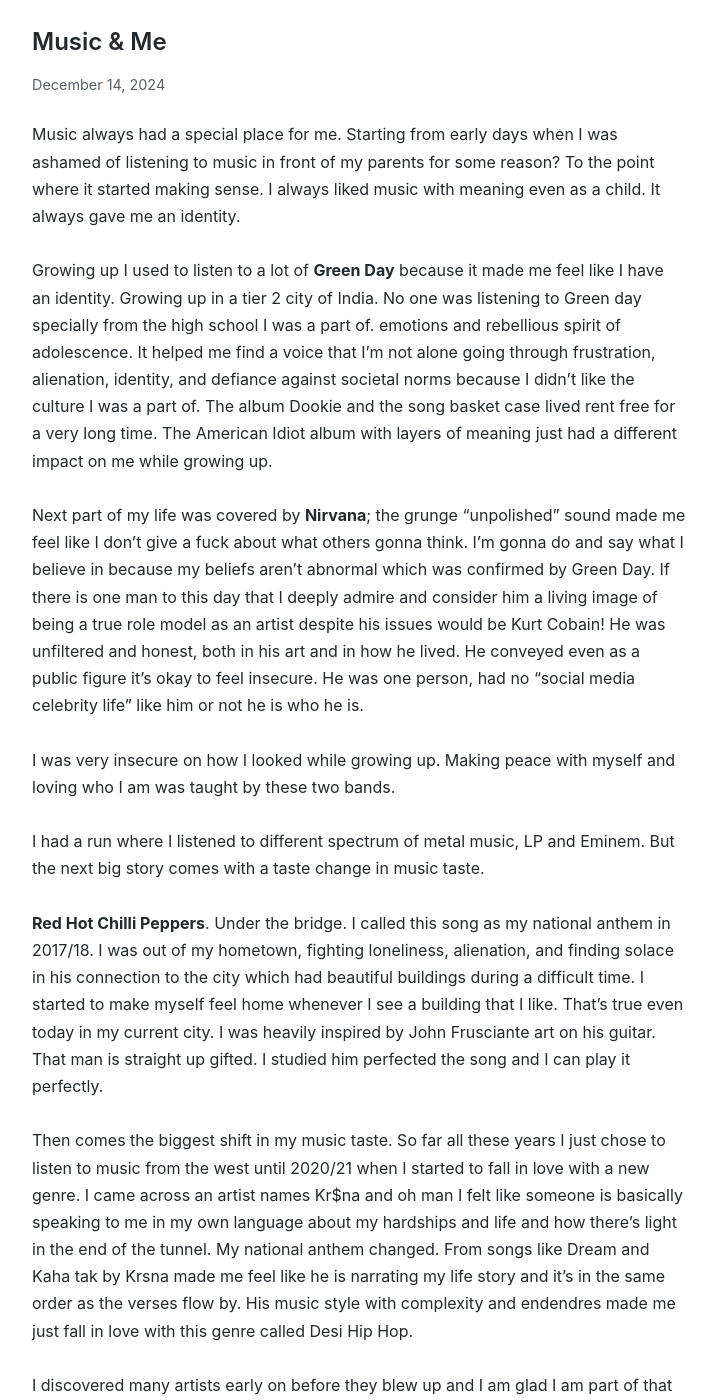
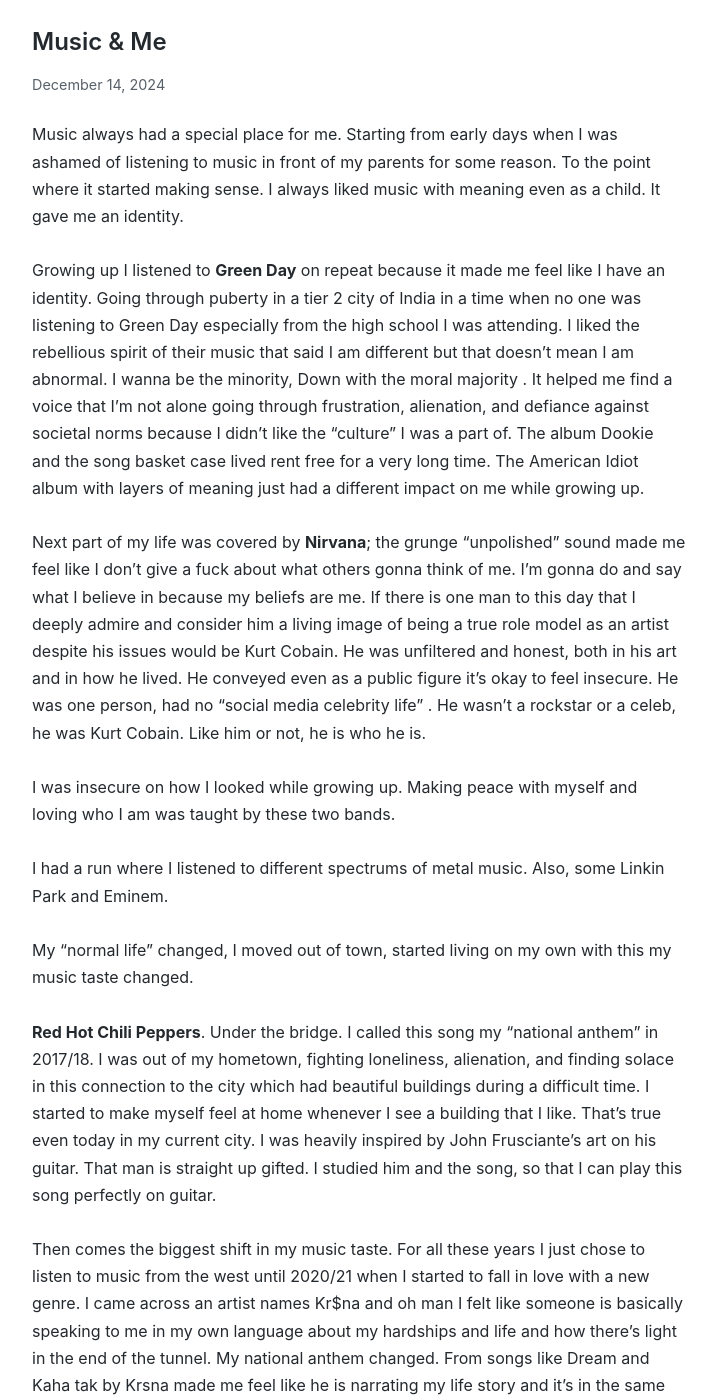
Before and after one commit to brikjr/blogs, a Jekyll site: the page built from _posts/2024-12-14-music-me.md, in a window 1280 px wide and 1400 px high, scrolled down 212 px. Shown: the whole window, without its empty margins (281-997 px from the left). Built offline with Jekyll 4.4.1, drawn with Linux system fonts in a browser that asks for light colours; some of the changed text lies outside the part shown.

Commit message:
Update post: 2024-12-14-music-me.md

```diff
--- a/_posts/2024-12-14-music-me.md
+++ b/_posts/2024-12-14-music-me.md
@@ -4,31 +4,35 @@
 date: '2024-12-14'
 ---
 
-Music always had a special place for me. Starting from early days when I was ashamed of listening to music in front of my parents for some reason? To the point where it started making sense. I always liked music with meaning even as a child. It always gave me an identity.
+Music always had a special place for me. Starting from early days when I was ashamed of listening to music in front of my parents for some reason. To the point where it started making sense. I always liked music with meaning even as a child. It gave me an identity.
 
 <br>
 
-Growing up I used to listen to a lot of **Green Day** because it made me feel like I have an identity. Growing up in a tier 2 city of India. No one was listening to Green day specially from the high school I was a part of. emotions and rebellious spirit of adolescence. It helped me find a voice that I'm not alone going through frustration, alienation, identity, and defiance against societal norms because I didn't like the culture I was a part of. The album Dookie and the song basket case lived rent free for a very long time. The American Idiot album with layers of meaning just had a different impact on me while growing up.
+Growing up I listened to **Green Day** on repeat because it made me feel like I have an identity. Going through puberty in a tier 2 city of India in a time when no one was listening to Green Day especially from the high school I was attending.  I liked the rebellious spirit of their music that said I am different  but that doesn't mean I am abnormal. I wanna be the minority, Down with the moral majority . It helped me find a voice that I'm not alone going through frustration, alienation,  and defiance against societal norms because I didn't like the "culture" I was a part of. The album Dookie and the song basket case lived rent free for a very long time. The American Idiot album with layers of meaning just had a different impact on me while growing up.
 
 <br>
 
-Next part of my life was covered by **Nirvana**; the grunge "unpolished" sound made me feel like I don't give a fuck about what others gonna think. I'm gonna do and say what I believe in because my beliefs aren't abnormal which was confirmed by Green Day. If there is one man to this day that I deeply admire and consider him a living image of being a true role model as an artist despite his issues would be Kurt Cobain! He was unfiltered and honest, both in his art and in how he lived. He conveyed even as a public figure it's okay to feel insecure. He was one person, had no "social media celebrity life" like him or not he is who he is.
+Next part of my life was covered by **Nirvana**; the grunge "unpolished" sound made me feel like I don't give a fuck about what others gonna think of me. I'm gonna do and say what I believe in because my beliefs are me. If there is one man to this day that I deeply admire and consider him a living image of being a true role model as an artist despite his issues would be Kurt Cobain. He was unfiltered and honest, both in his art and in how he lived. He conveyed even as a public figure it's okay to feel insecure. He was one person, had no "social media celebrity life" . He wasn't a rockstar or a celeb, he was Kurt Cobain. Like him or not, he is who he is.
 
 <br>
 
-I was very insecure on how I looked while growing up. Making peace with myself and loving who I am was taught by these two bands.
+I was insecure on how I looked while growing up. Making peace with myself and loving who I am was taught by these two bands.
 
 <br>
 
-I had a run where I listened to different spectrum of metal music, LP and Eminem. But the next big story comes with a taste change in music taste.
+I had a run where I listened to different spectrums of metal music. Also, some Linkin Park and Eminem.
 
 <br>
 
-**Red Hot Chilli Peppers**. Under the bridge. I called this song as my national anthem in 2017/18. I was out of my hometown, fighting loneliness, alienation, and finding solace in his connection to the city which had beautiful buildings during a difficult time. I started to make myself feel home whenever I see a building that I like. That's true even today in my current city. I was heavily inspired by John Frusciante art on his guitar. That man is straight up gifted. I studied him perfected the song and I can play it perfectly.
+My "normal life" changed, I moved out of town, started living on my own with this my music taste changed.
 
 <br>
 
-Then comes the biggest shift in my music taste. So far all these years I just chose to listen to music from the west until 2020/21 when I started to fall in love with a new genre. I came across an artist names Kr$na and oh man I felt like someone is basically speaking to me in my own language about my hardships and life and how there's light in the end of the tunnel. My national anthem changed. From songs like Dream and Kaha tak by Krsna made me feel like he is narrating my life story and it's in the same order as the verses flow by. His music style with complexity and endendres made me just fall in love with this genre called Desi Hip Hop.
+**Red Hot Chili Peppers**. Under the bridge. I called this song my "national anthem" in 2017/18. I was out of my hometown, fighting loneliness, alienation, and finding solace in this connection to the city which had beautiful buildings during a difficult time. I started to make myself feel at home whenever I see a building that I like. That's true even today in my current city. I was heavily inspired by John Frusciante's art on his guitar. That man is straight up gifted. I studied him and the song, so that I can play this song perfectly on guitar.
+
+<br>
+
+Then comes the biggest shift in my music taste. For all these years I just chose to listen to music from the west until 2020/21 when I started to fall in love with a new genre. I came across an artist names Kr$na and oh man I felt like someone is basically speaking to me in my own language about my hardships and life and how there's light in the end of the tunnel. My national anthem changed. From songs like Dream and Kaha tak by Krsna made me feel like he is narrating my life story and it's in the same order as the verses flow by. His music style with complexity and endendres made me just fall in love with this genre called Desi Hip Hop.
 
 <br>
 
```
